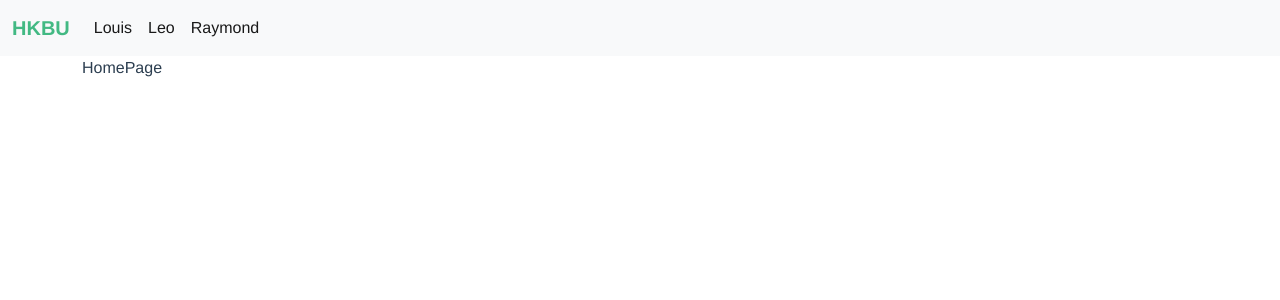
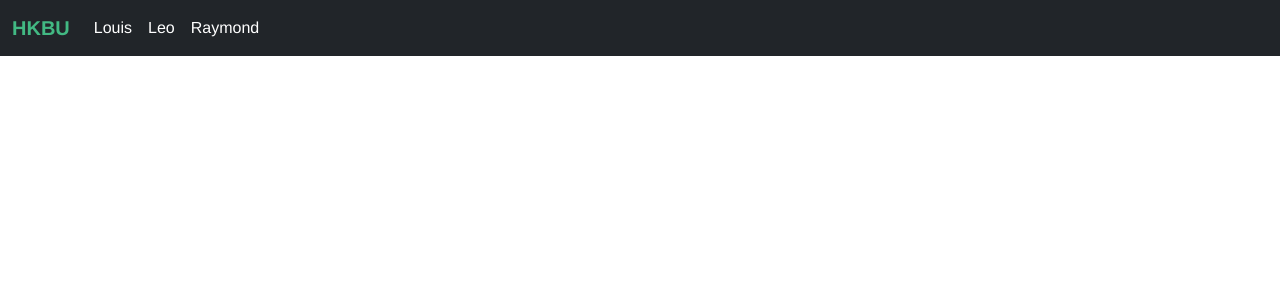
Before and after one commit to leoleo1222/landing-web-3dprinter, a Vue app: page / in a window 1280 px wide. Shown: the top 300 px of the page. Built offline with nearby package versions, Linux system fonts and the light colour scheme; what vue3-apexcharts would draw is missing.

Commit message:
navbar-dark

```diff
--- a/src/App.vue
+++ b/src/App.vue
@@ -1,6 +1,6 @@
 <template>
   <!-- boostrap navbar-->
-  <nav class="navbar navbar-expand-lg bg-light" >
+  <nav class="navbar navbar-expand-lg navbar-dark bg-dark" >
     <div class="container-fluid">
       <router-link class="navbar-brand" aria-current="page" to="/">HKBU</router-link>
       <div class="collapse navbar-collapse" id="navbarSupportedContent">
--- a/src/views/HomeView.vue
+++ b/src/views/HomeView.vue
@@ -1,6 +1,5 @@
 <template>
-  <div class="home">
-    HomePage
+  <div>
   </div>
 </template>
 
```
